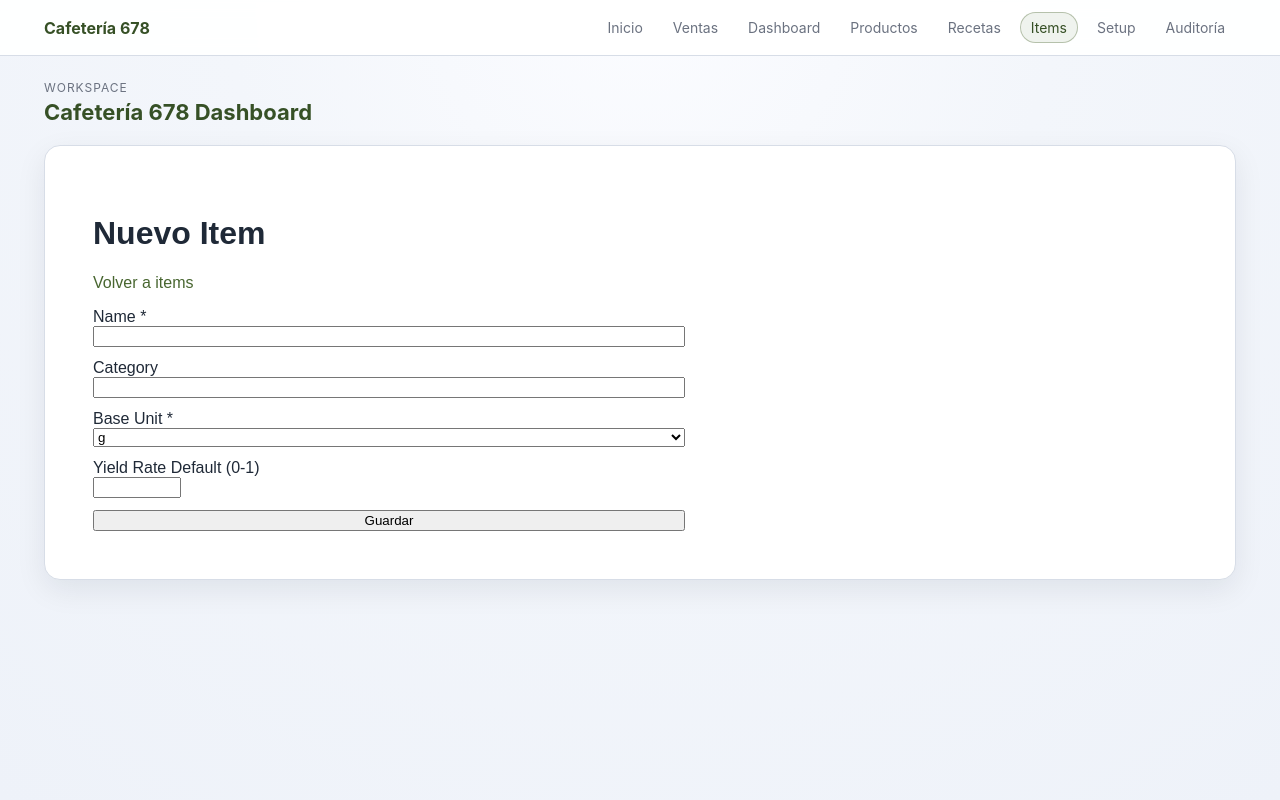
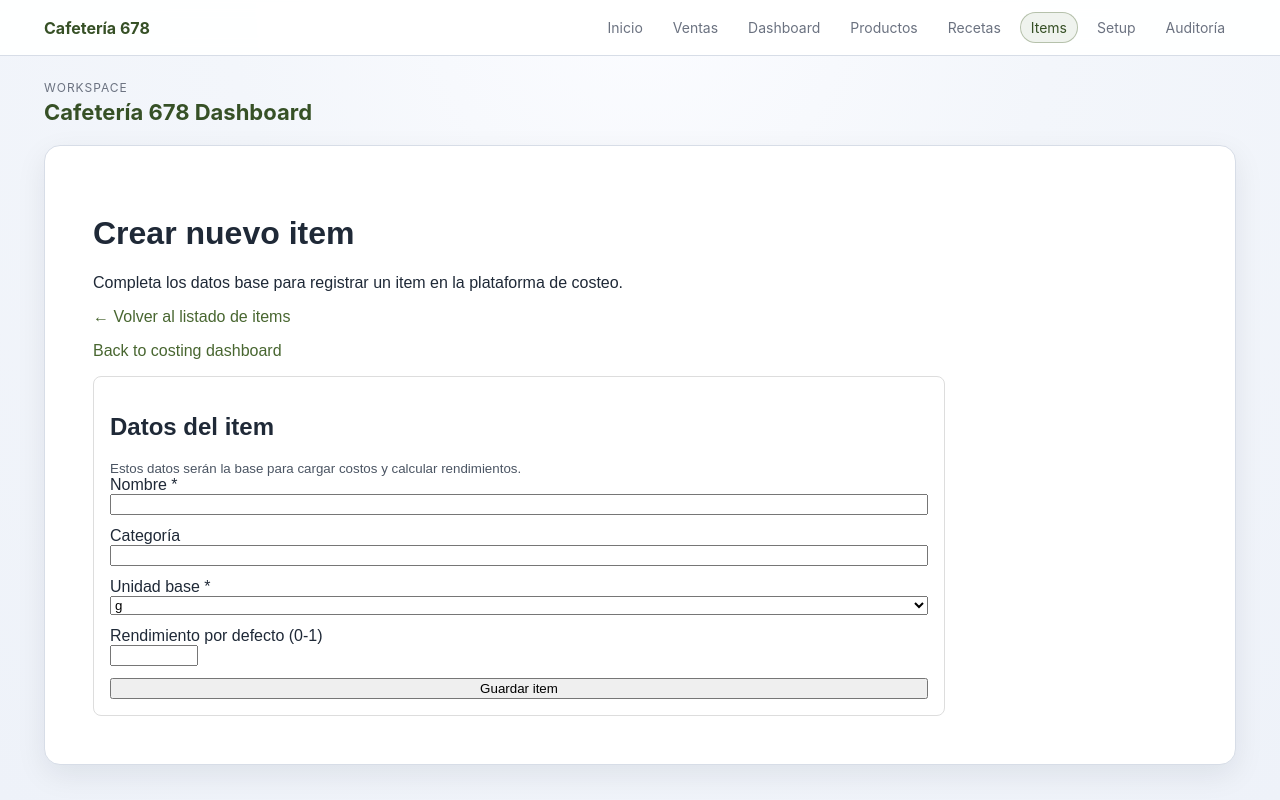
Before and after one commit to NicoChapiro/cafeteria-678-dashboard, a Next.js app: page /items/new in a window 1280 px wide. Built offline with nearby package versions, Linux system fonts and the light colour scheme.

Commit message:
Enhance new item page UX and Spanish labels

```diff
--- a/app/items/new/page.tsx
+++ b/app/items/new/page.tsx
@@ -4,6 +4,9 @@ import Link from 'next/link';
 import { useRouter } from 'next/navigation';
 import { FormEvent, useState } from 'react';
 
+import FieldHint from '@/src/components/feedback/FieldHint';
+import InlineAlert from '@/src/components/feedback/InlineAlert';
+import { ReturnToLink } from '@/src/components/navigation/ReturnToLink';
 import type { BaseUnit } from '@/src/domain/types';
 import { upsertItem } from '@/src/storage/local/store';
 
@@ -51,27 +54,33 @@ export default function NewItemPage() {
   }
 
   return (
-    <main style={{ padding: 24, fontFamily: 'sans-serif', maxWidth: 640 }}>
-      <h1>Nuevo Item</h1>
+    <main style={{ padding: 24, fontFamily: 'sans-serif', maxWidth: 900 }}>
+      <h1>Crear nuevo item</h1>
+      <p>Completa los datos base para registrar un item en la plataforma de costeo.</p>
       <p>
-        <Link href="/items">Volver a items</Link>
+        <Link href="/items">← Volver al listado de items</Link>
       </p>
+      <ReturnToLink returnTo="/items" />
+
+      <section style={{ border: '1px solid #ddd', borderRadius: 8, padding: 16 }}>
+        <h2>Datos del item</h2>
+        <FieldHint>Estos datos serán la base para cargar costos y calcular rendimientos.</FieldHint>
 
         <form onSubmit={onSubmit} style={{ display: 'grid', gap: 12 }}>
           <label>
-          Name *
+            Nombre *
             <br />
             <input name="name" required style={{ width: '100%' }} />
           </label>
 
           <label>
-          Category
+            Categoría
             <br />
             <input name="category" style={{ width: '100%' }} />
           </label>
 
           <label>
-          Base Unit *
+            Unidad base *
             <br />
             <select name="baseUnit" defaultValue="g" style={{ width: '100%' }}>
               <option value="g">g</option>
@@ -81,15 +90,16 @@ export default function NewItemPage() {
           </label>
 
           <label>
-          Yield Rate Default (0-1)
+            Rendimiento por defecto (0-1)
             <br />
             <input name="yieldRateDefault" type="number" min="0.0001" max="1" step="0.0001" />
           </label>
 
-        {error ? <p style={{ color: 'crimson' }}>{error}</p> : null}
+          {error ? <InlineAlert tone="error">{error}</InlineAlert> : null}
 
-        <button type="submit">Guardar</button>
+          <button type="submit">Guardar item</button>
         </form>
+      </section>
     </main>
   );
 }
```
Lines whose indentation alone changed are shown as unchanged.
